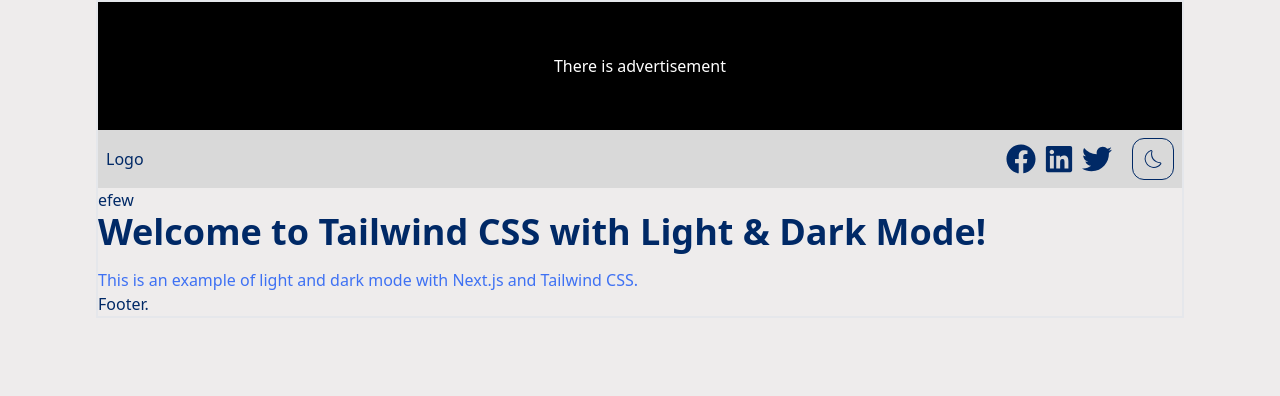
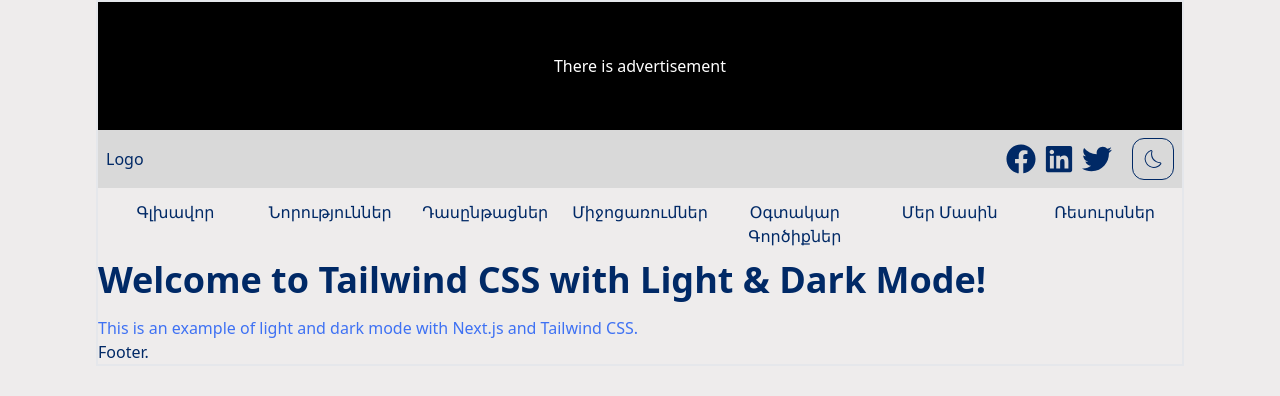
Before and after one commit to khachatryanhovhannes/news-website, a Next.js app: page / in a window 1280 px wide. Shown: the top 396 px of the page. Built offline with nearby package versions, Linux system fonts and the light colour scheme.

Commit message:
develop: Change Navitem props type

```diff
--- a/components/atoms/nav_item/index.tsx
+++ b/components/atoms/nav_item/index.tsx
@@ -3,15 +3,17 @@ import Link from "next/link";
 interface INavItemProps {
   label: string;
   path: string;
-  isActive: boolean;
+  child?: INavItemProps[];
 }
 
 export default function NavItem({ ...props }: INavItemProps) {
-  const { label, path, isActive } = props;
+  const { label, path } = props;
+
+  const isActive = false;
 
   return (
-    <Link className={`${isActive ? "text-white" : ""}`} href={path}>
-      {label}
+    <Link className={`w-full py-3 ${isActive ? "text-white" : ""}`} href={path}>
+      <div className="text-center">{label}</div>
     </Link>
   );
 }
--- a/components/molecules/navbar/index.tsx
+++ b/components/molecules/navbar/index.tsx
@@ -1,3 +1,17 @@
+import { NavItem } from "@/components/atoms";
+import { NAVIGATION } from "@/constants";
+
 export default function Navbar() {
-  return <nav>efew</nav>;
+  return (
+    <nav className="flex justify-between">
+      {NAVIGATION.map((nav_item) => (
+        <NavItem
+          label={nav_item.label}
+          path={nav_item.path}
+          key={nav_item.path}
+          child={nav_item?.children}
+        />
+      ))}
+    </nav>
+  );
 }
```
